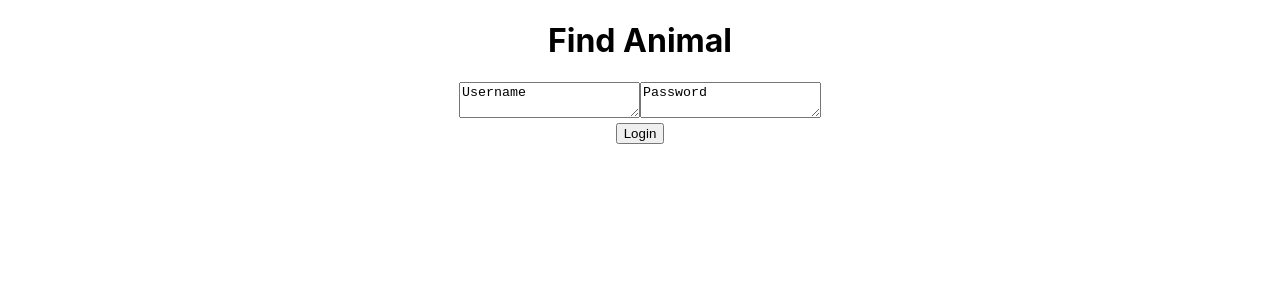
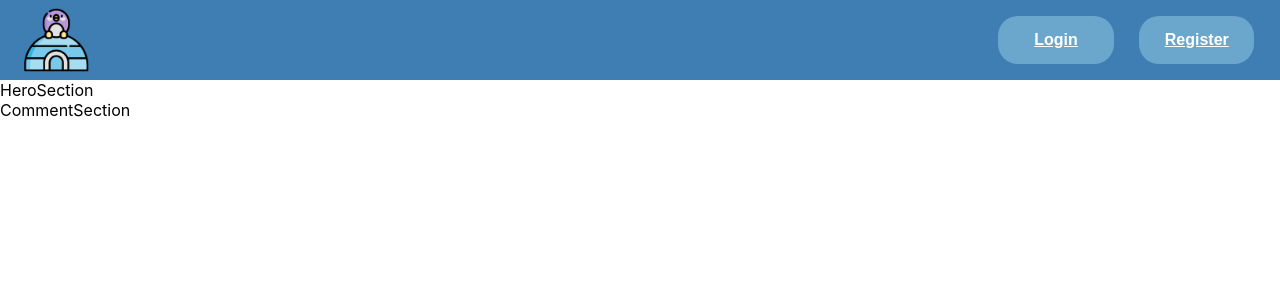
Before and after one commit to bojie3/find_animal, a React (Create React App) app in the folder frontend/: page / in a window 1280 px wide. Shown: the top 300 px of the page. Built offline with nearby package versions, Linux system fonts and the light colour scheme.

Commit message:
Add basic structure
Add basic CSS for Navbar, has not add functionalities.

```diff
--- a/frontend/src/App.js
+++ b/frontend/src/App.js
@@ -1,18 +1,16 @@
-import logo from './logo.svg';
 import './App.css';
+import Navbar from './components/Navbar';
+import HeroSection from './components/HeroSection';
+import CommentSection from './components/CommentSection';
+
 
 function App() {
   return (
-    <div className="App">
-      <h1>Find Animal</h1>
-      <div>
-        <textarea>Username</textarea>
-        <textarea>Password</textarea>
-      </div>
-      <div>
-        <button>Login</button>
-      </div>
-    </div>
+    <>
+      <Navbar />
+      <HeroSection />
+      <CommentSection />
+    </>
   );
 }
 
--- /dev/null
+++ b/frontend/src/components/CommentSection/index.js
@@ -0,0 +1,9 @@
+import React from 'react'
+
+const CommentSection = () => {
+  return (
+    <div>CommentSection</div>
+  )
+}
+
+export default CommentSection
--- /dev/null
+++ b/frontend/src/components/HeroSection/index.js
@@ -0,0 +1,9 @@
+import React from 'react'
+
+const HeroSection = () => {
+  return (
+    <div>HeroSection</div>
+  )
+}
+
+export default HeroSection
--- /dev/null
+++ b/frontend/src/components/Navbar/NavbarElements.js
@@ -0,0 +1,43 @@
+import styled from 'styled-components';
+
+
+export const Nav = styled.nav`
+    height: 10vh;
+    background-color: #3F7EB3;
+`;
+
+export const NavbarContainer = styled.div`
+    align-items: center;
+    justify-content: space-between;
+    height: 10vh;
+    display: flex;
+`;
+
+export const NavLogo = styled.img`
+    height: 8vh;
+    margin: 0px 0px 0px 3vh;
+`;
+
+export const NavButtonContainer = styled.div`
+    display: flex;
+`;
+
+// TODO: Make this responsive
+const NavButton = styled.button`
+    font-size: 1rem;
+    font-weight: bold;
+    text-decoration: underline;
+    color: #FFF;
+    margin: 0px 2vw 0px 0px;
+    border: 0px;
+    border-radius: 20px;
+    width: 9vw;
+    height: 6vh;
+    background-color: #6BA7CC;
+`;
+
+export const NavLoginButton = styled(NavButton)`
+`;
+
+export const NavRegisterButton = styled(NavButton)`
+`;
--- /dev/null
+++ b/frontend/src/components/Navbar/index.js
@@ -0,0 +1,31 @@
+import React from 'react';
+import {
+  Nav,
+  NavbarContainer,
+  NavLogo,
+  NavButtonContainer,
+  NavLoginButton,
+  NavRegisterButton
+} from './NavbarElements';
+import HomeIcon from '../../images/HomeIcon.png';
+
+
+
+const Navbar = () => {
+  return (
+    <>
+      <Nav>
+        <NavbarContainer>
+          <NavLogo src={HomeIcon} />
+          <NavButtonContainer>
+            <NavLoginButton>Login</NavLoginButton>
+            <NavRegisterButton>Register</NavRegisterButton>
+          </NavButtonContainer>
+        </NavbarContainer>
+      </Nav>
+    </>
+
+  )
+}
+
+export default Navbar
```
Also changed, not shown: frontend/src/components/HeroSection/HeroSectionElements.js (added), frontend/src/images/HomeIcon.png (added).
